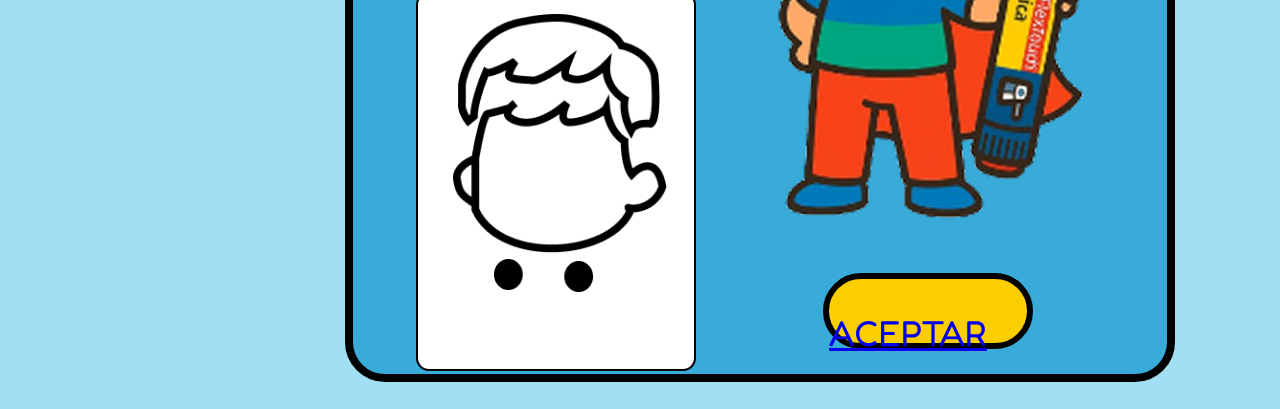
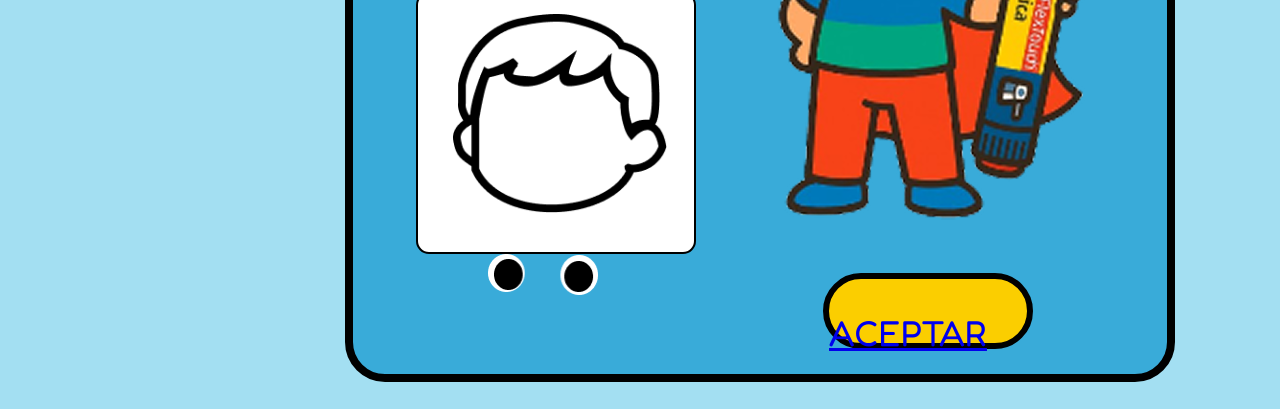
Before and after one commit to 3-TIC-ORT/proyecto-midosissegura, a website: page front/iniciodesesion/iniciodesesion.html in a window 1280 px wide. Shown: the part 631-1040 px from the top of the page. Drawn offline with Linux system fonts and the light colour scheme.

Commit message:
pense que salio bien , hasta que llego el pelo de la nena

```diff
--- a/front/iniciodesesion/iniciodesesion.css
+++ b/front/iniciodesesion/iniciodesesion.css
@@ -157,7 +157,7 @@ body {
 .blanco {
     position: absolute;
     width: 276px;
-    height: 375px;
+    height: 258px;
     opacity: 1;
     background-color: white;
     top: 515px;
@@ -183,7 +183,7 @@ body {
 .piel.visible {
     position: absolute;
     display: block;
-    top: 100px;
+    top: 60px;
     left: 35px;
 }
 
--- a/front/iniciodesesion/iniciodesesion.html
+++ b/front/iniciodesesion/iniciodesesion.html
@@ -47,7 +47,7 @@
     </div>
     <div class="colorcitos" id="colorcitos">
         <img class="piel visible" src="imagenes/caranada.png" id="NADA" style="cursor: pointer;" alt="Nada" width="214">
-        <img class="piel" src="imagenes/blanco.png" id="BLANCO" style="cursor: pointer;" alt="Blanco" width="214">
+        <img class="piel" src="imagenes/normal.png" id="BLANCO" style="cursor: pointer;" alt="Blanco" width="214">
         <img class="piel" src="imagenes/negro.png" id="NEGRO" style="cursor: pointer;" alt="Negro" width="214">
         <img class="piel" src="imagenes/albino.png" id="ALBINO" style="cursor: pointer;" alt="Albino" width="214">
     </div>
```
Also changed, not shown: front/iniciodesesion/imagenes/albino.png, front/iniciodesesion/imagenes/blanco.png (deleted), front/iniciodesesion/imagenes/negro.png, front/iniciodesesion/imagenes/normal.png (added).
